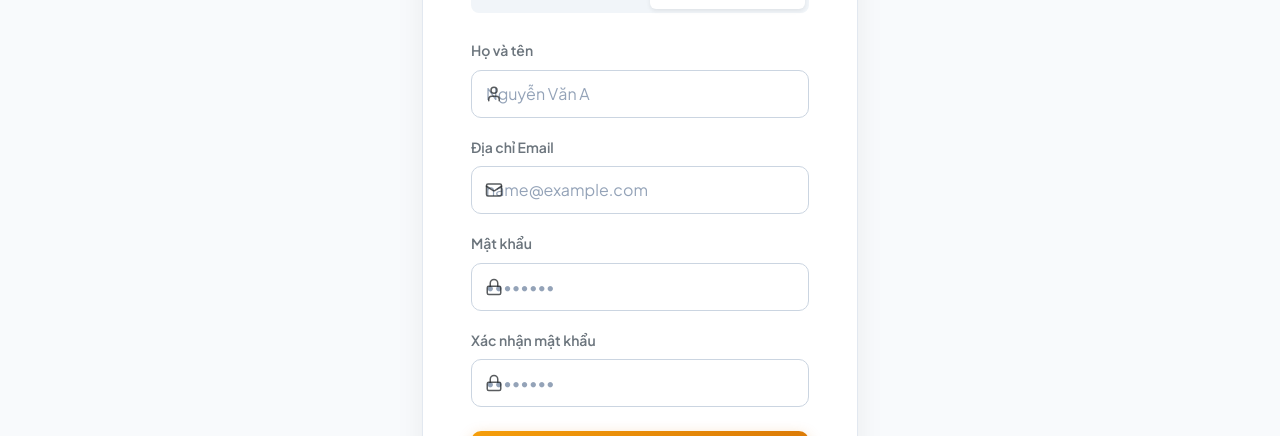
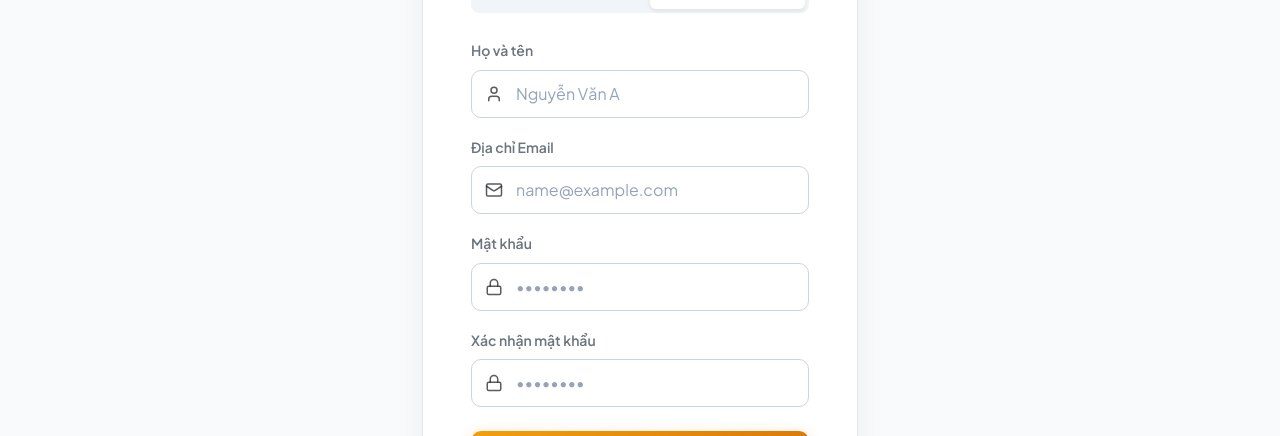
Before and after one commit to NDQUAN1101/FER202_Ass_QuanNDHE194551, a React (Vite) app: page /login in a window 1280 px wide. Both pictures are taken after a click on the button "Đăng Ký". Shown: the part 364-800 px from the top of the page. Built offline with nearby package versions, Linux system fonts and the light colour scheme; a web font is replaced by a local one.

Commit message:
fix: set white background for autofill inputs and fix icon overlapping text

```diff
--- a/src/index.css
+++ b/src/index.css
@@ -239,13 +239,19 @@ a {
   color: #b45309;
 }
 
-/* Form inputs */
+/* Form inputs - Clean White & Proper Padding */
 .form-control-custom, .form-select-custom {
   background-color: #ffffff !important;
   border: 1px solid #cbd5e1 !important;
   color: #0f172a !important;
   border-radius: 10px !important;
-  padding: 11px 14px !important;
+  padding: 11px 16px !important;
+  transition: all 0.2s ease;
+}
+
+/* Khi có icon bên trái trong form-control */
+.form-control-custom.input-with-icon {
+  padding-left: 44px !important;
 }
 
 .form-control-custom:focus, .form-select-custom:focus {
@@ -258,6 +264,31 @@ a {
   color: #94a3b8 !important;
 }
 
+/* Xử lý triệt để Chrome Autofill làm ô input chuyển sang màu xanh nhạt hoặc đen */
+input:-webkit-autofill,
+input:-webkit-autofill:hover,
+input:-webkit-autofill:focus,
+input:-webkit-autofill:active,
+textarea:-webkit-autofill,
+textarea:-webkit-autofill:hover,
+textarea:-webkit-autofill:focus,
+select:-webkit-autofill,
+select:-webkit-autofill:hover,
+select:-webkit-autofill:focus {
+  -webkit-box-shadow: 0 0 0 1000px #ffffff inset !important;
+  box-shadow: 0 0 0 1000px #ffffff inset !important;
+  -webkit-text-fill-color: #0f172a !important;
+  caret-color: #0f172a !important;
+  background-color: #ffffff !important;
+  transition: background-color 5000s ease-in-out 0s;
+}
+
+/* Form check */
+.form-check-input:checked {
+  background-color: var(--primary-color) !important;
+  border-color: var(--primary-color) !important;
+}
+
 /* Animations */
 @keyframes fadeIn {
   from { opacity: 0; transform: translateY(8px); }
--- a/src/pages/public/Login.jsx
+++ b/src/pages/public/Login.jsx
@@ -126,10 +126,10 @@ const Login = () => {
               <div>
                 <label className="form-label small fw-semibold text-secondary">Họ và tên</label>
                 <div className="position-relative">
-                  <User size={18} className="position-absolute text-muted" style={{ top: '50%', left: '14px', transform: 'translateY(-50%)' }} />
+                  <User size={18} className="position-absolute text-muted" style={{ top: '50%', left: '14px', transform: 'translateY(-50%)', zIndex: 3 }} />
                   <input
                     type="text"
-                    className="form-control form-control-custom ps-5"
+                    className="form-control form-control-custom input-with-icon"
                     placeholder="Nguyễn Văn A"
                     value={fullName}
                     onChange={(e) => setFullName(e.target.value)}
@@ -141,10 +141,10 @@ const Login = () => {
             <div>
               <label className="form-label small fw-semibold text-secondary">Địa chỉ Email</label>
               <div className="position-relative">
-                <Mail size={18} className="position-absolute text-muted" style={{ top: '50%', left: '14px', transform: 'translateY(-50%)' }} />
+                <Mail size={18} className="position-absolute text-muted" style={{ top: '50%', left: '14px', transform: 'translateY(-50%)', zIndex: 3 }} />
                 <input
                   type="email"
-                  className="form-control form-control-custom ps-5"
+                  className="form-control form-control-custom input-with-icon"
                   placeholder="name@example.com"
                   value={email}
                   onChange={(e) => setEmail(e.target.value)}
@@ -155,10 +155,10 @@ const Login = () => {
             <div>
               <label className="form-label small fw-semibold text-secondary">Mật khẩu</label>
               <div className="position-relative">
-                <Lock size={18} className="position-absolute text-muted" style={{ top: '50%', left: '14px', transform: 'translateY(-50%)' }} />
+                <Lock size={18} className="position-absolute text-muted" style={{ top: '50%', left: '14px', transform: 'translateY(-50%)', zIndex: 3 }} />
                 <input
                   type="password"
-                  className="form-control form-control-custom ps-5"
+                  className="form-control form-control-custom input-with-icon"
                   placeholder="••••••••"
                   value={password}
                   onChange={(e) => setPassword(e.target.value)}
@@ -170,10 +170,10 @@ const Login = () => {
               <div>
                 <label className="form-label small fw-semibold text-secondary">Xác nhận mật khẩu</label>
                 <div className="position-relative">
-                  <Lock size={18} className="position-absolute text-muted" style={{ top: '50%', left: '14px', transform: 'translateY(-50%)' }} />
+                  <Lock size={18} className="position-absolute text-muted" style={{ top: '50%', left: '14px', transform: 'translateY(-50%)', zIndex: 3 }} />
                   <input
                     type="password"
-                    className="form-control form-control-custom ps-5"
+                    className="form-control form-control-custom input-with-icon"
                     placeholder="••••••••"
                     value={confirmPassword}
                     onChange={(e) => setConfirmPassword(e.target.value)}
```
